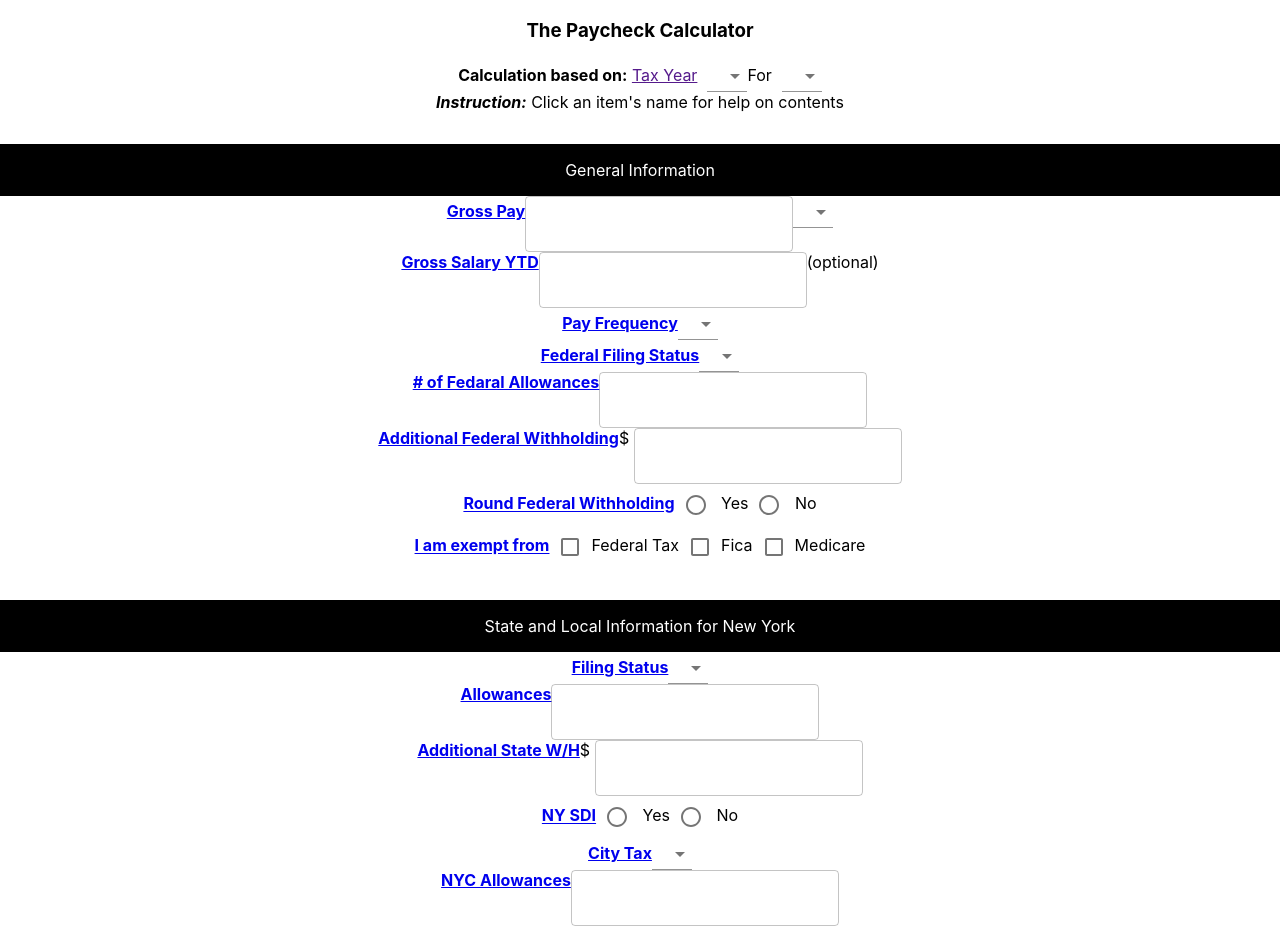
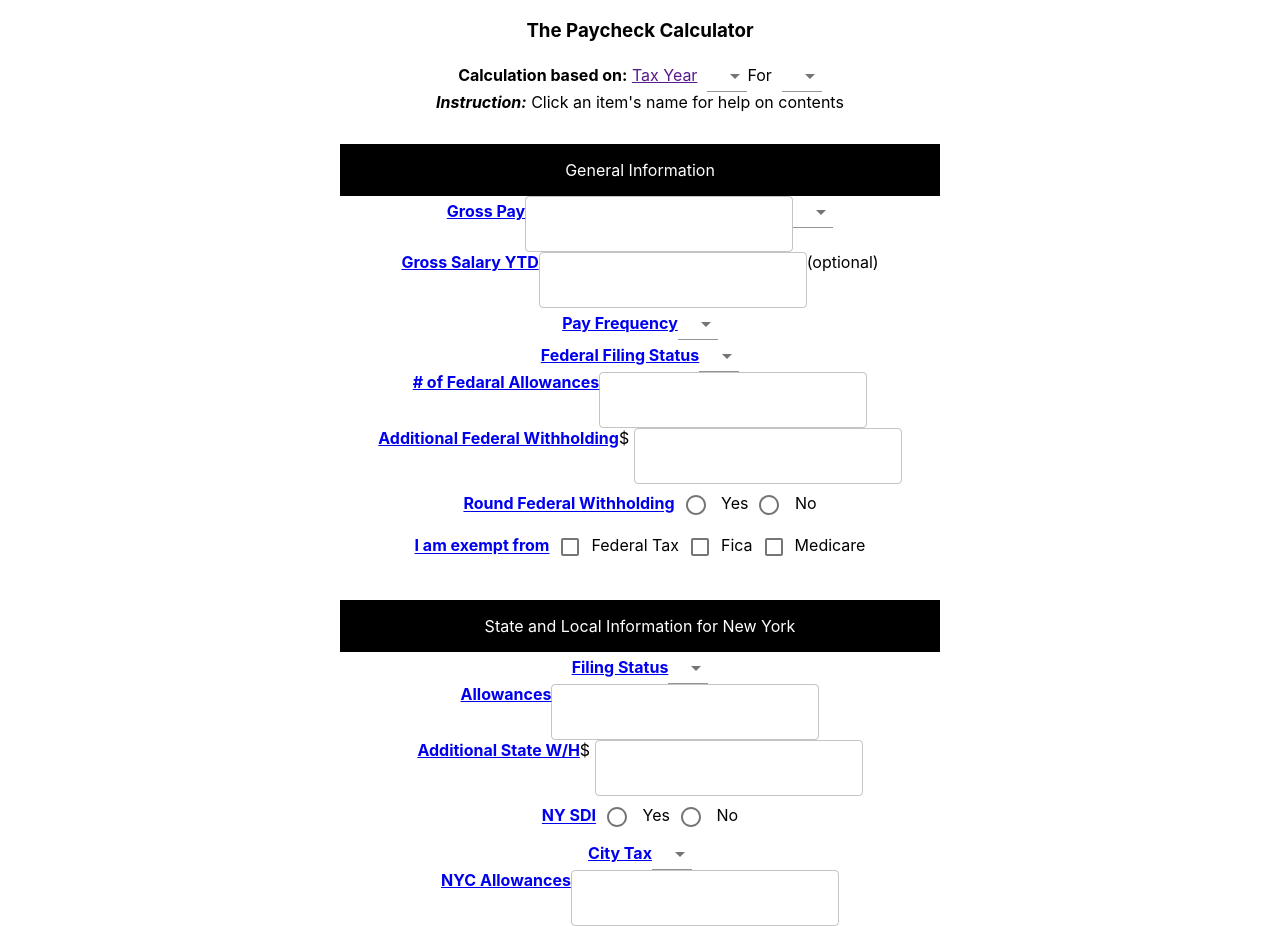
Before and after one commit to Mahmudul94/Paycheck_calculator_React, a React (Create React App) app: page / in a window 1280 px wide. Built offline with nearby package versions, Linux system fonts and the light colour scheme.

Commit message:
Make container

```diff
--- a/src/Paycheck_component/header.css
+++ b/src/Paycheck_component/header.css
@@ -1,5 +1,12 @@
 .selectBox {
   margin-left: 10px;
+}
+.App {
+  width: 600px;
+  margin: auto;
+
+  position: relative;
+  text-align: left;
 }
 .general {
   background-color: black;
--- a/src/Paycheck_component/header.js
+++ b/src/Paycheck_component/header.js
@@ -16,7 +16,7 @@ import Checkbox from '@material-ui/core/Checkbox';
 export default class TopShelf extends Component {
     render() {
         return (
-            <div>
+            <div className="container">
                 <Container>
                     <h3>The Paycheck Calculator</h3>
                 </Container>
```
